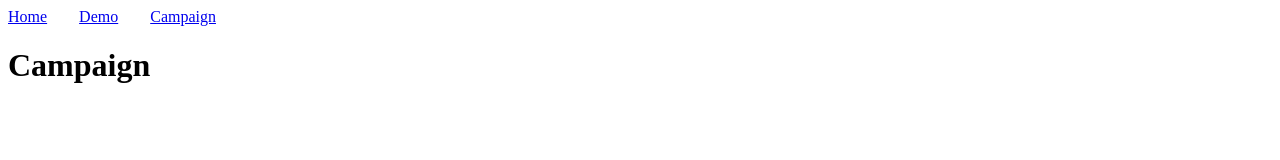
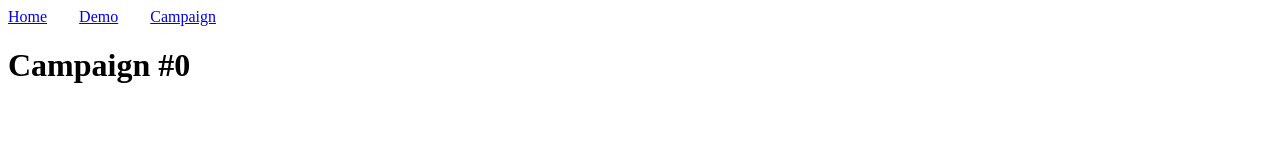
Before and after one commit to opsaaaaa/misstyped, a SvelteKit app: page /campaign/0 in a window 1280 px wide. Shown: the top 160 px of the page. Built offline with nearby package versions, Linux system fonts and the light colour scheme.

Commit message:
tweeks and todos

```diff
--- a/src/routes/campaign/[id]/+page.svelte
+++ b/src/routes/campaign/[id]/+page.svelte
@@ -44,7 +44,7 @@
 
 </script>
 
-<h1>Campaign</h1>
+<h1>Campaign #{data.id}</h1>
 
 <Typer {words} {onSucceed} {onFail} bind:clear={clear}/>
 
```
